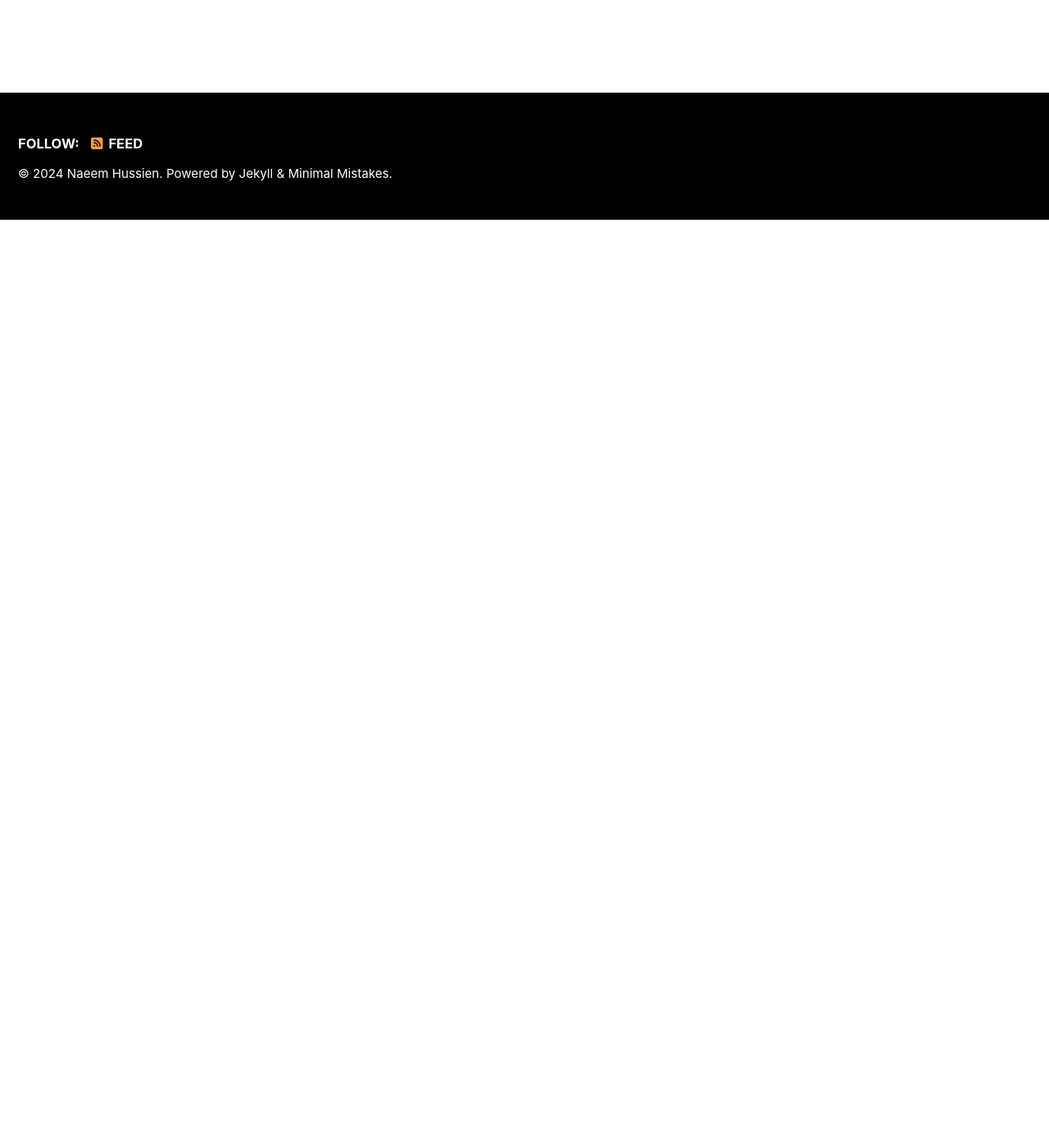
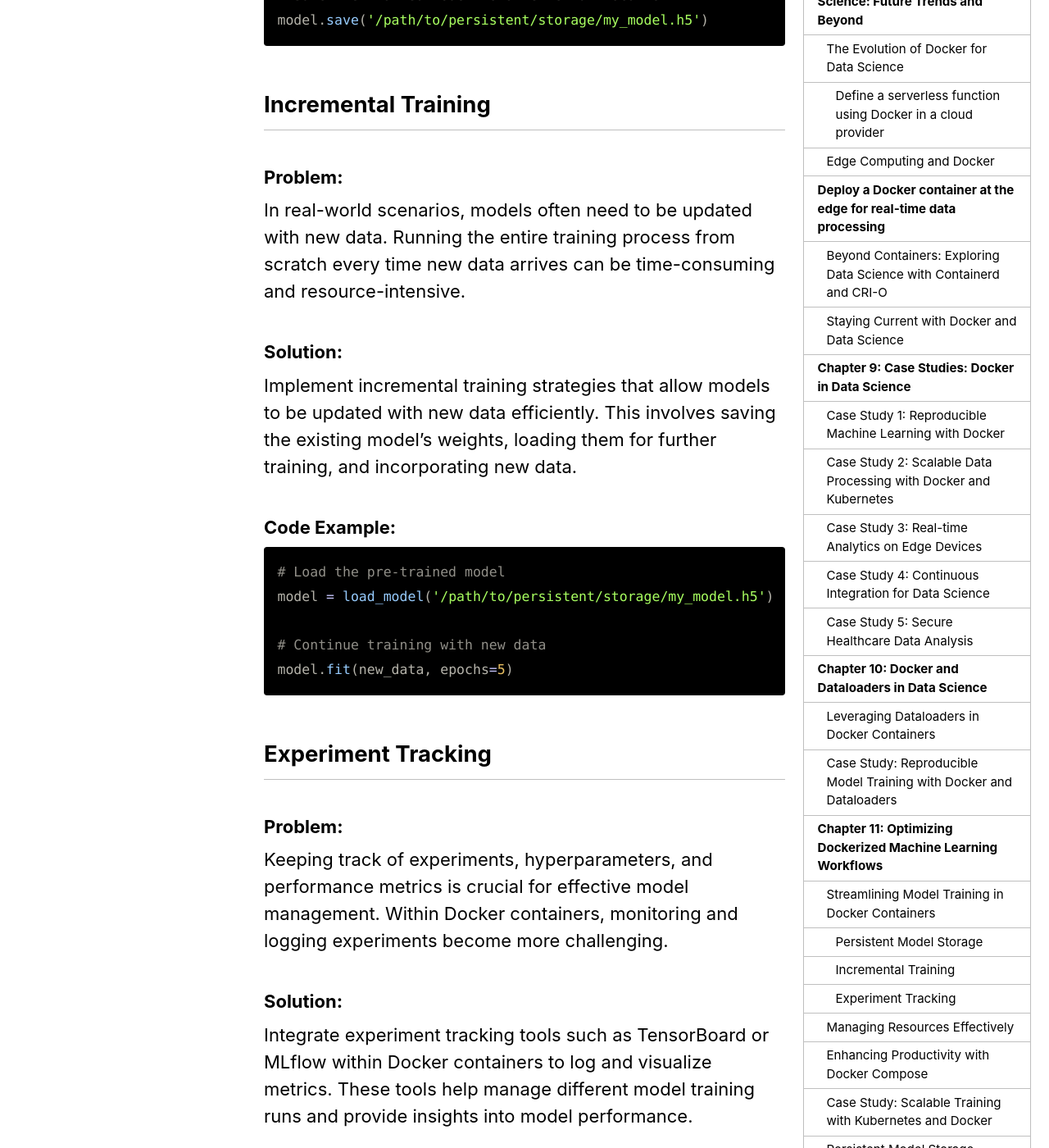
Before and after one commit to naeem-bebit/naeem-bebit.github.io, a Jekyll site: the page built from _posts/2020-05-12-docker.md, in a window 1280 px wide and 1400 px high, scrolled down 43973 px. Shown: the whole window at 82% size. Built offline with Jekyll 4.4.1, drawn with Linux system fonts in a browser that asks for light colours; cached includes are drawn as plain includes; nearby versions of some CDN libraries; comment, search, counter and statistics services are not loaded; before the commit the page ends 44241 px from its top, so only the background shows below that; some of the changed text lies outside the part shown.

Commit message:
persistent model storage

````diff
--- a/_posts/2020-05-12-docker.md
+++ b/_posts/2020-05-12-docker.md
@@ -726,3 +726,60 @@
 To illustrate the concepts discussed in this chapter, we'll walk through a case study on optimizing model training with Kubernetes and Docker. This case study will provide hands-on examples, including Kubernetes configurations and Dockerfiles, showcasing how to achieve scalability and efficiency in a real-world machine learning project.
 
 By the end of this chapter, you'll be equipped with the knowledge and tools to optimize your Dockerized machine learning workflows, ensuring that your projects are not only reproducible but also efficient, scalable, and well-managed.
+
+## Persistent Model Storage
+
+### Problem:
+
+When training machine learning models within Docker containers, it's essential to address the challenge of persisting trained models beyond the container's lifespan. Without a mechanism for persistent storage, valuable trained models could be lost when the container is stopped or removed.
+
+### Solution:
+
+To overcome this challenge, it's advisable to decouple the model training process from model storage within the container. Use external storage solutions or cloud services to store trained models persistently.
+
+### Code Example:
+
+```python
+# Save the trained model to an external location
+model.save('/path/to/persistent/storage/my_model.h5')
+```
+
+## Incremental Training
+
+### Problem:
+
+In real-world scenarios, models often need to be updated with new data. Running the entire training process from scratch every time new data arrives can be time-consuming and resource-intensive.
+
+### Solution:
+
+Implement incremental training strategies that allow models to be updated with new data efficiently. This involves saving the existing model's weights, loading them for further training, and incorporating new data.
+
+### Code Example:
+
+```python
+# Load the pre-trained model
+model = load_model('/path/to/persistent/storage/my_model.h5')
+
+# Continue training with new data
+model.fit(new_data, epochs=5)
+```
+
+## Experiment Tracking
+
+### Problem:
+
+Keeping track of experiments, hyperparameters, and performance metrics is crucial for effective model management. Within Docker containers, monitoring and logging experiments become more challenging.
+
+### Solution:
+
+Integrate experiment tracking tools such as TensorBoard or MLflow within Docker containers to log and visualize metrics. These tools help manage different model training runs and provide insights into model performance.
+
+### Code Example:
+
+```python
+# Integrate TensorBoard for experiment tracking
+tensorboard_callback = tf.keras.callbacks.TensorBoard(log_dir='/path/to/tensorboard/logs', histogram_freq=1)
+model.fit(train_dataset, epochs=10, callbacks=[tensorboard_callback])
+```
+
+By implementing these strategies, you can streamline the model training process within Docker containers, ensuring that trained models are persisted, updates can be performed incrementally, and experiments are well-tracked and monitored. This enhances the reproducibility and efficiency of your machine learning workflows.
````
